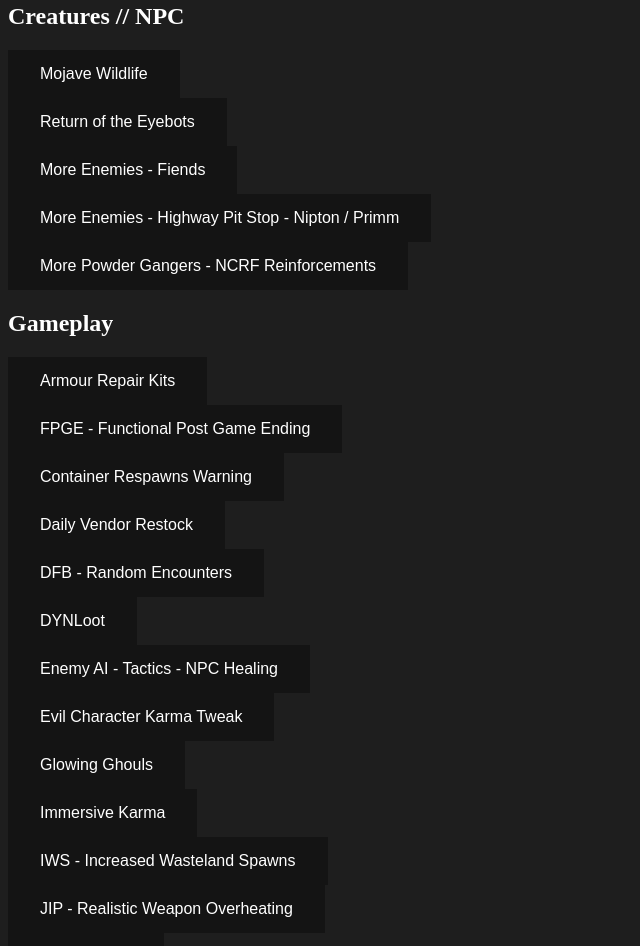
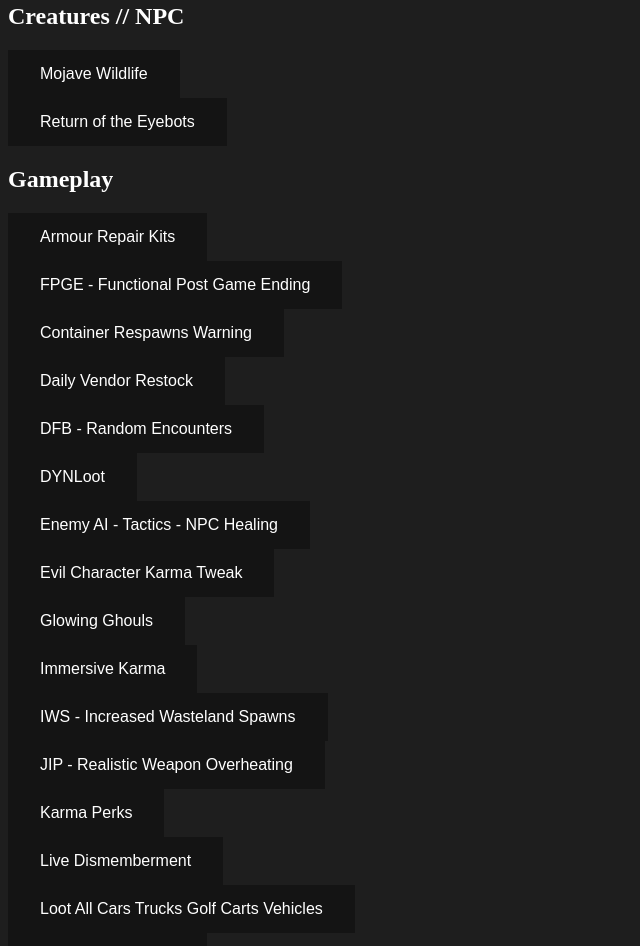
Before and after one commit to valkyrienyanko/FalloutNewVegasModpacks, a website: page public/index.html in a window 1280 px wide. Shown: the part 1025-1971 px from the top of the page, without its empty margins (0-640 px from the left). Drawn offline with nearby package versions, Linux system fonts and the light colour scheme.

Commit message:
Removed the More Enemy Mods because you level up too fast when fighting them

```diff
--- a/public/index.html
+++ b/public/index.html
@@ -53,9 +53,6 @@
 	<ul>
 		<li><button onclick='mod(64638)'>Mojave Wildlife</button></li>
 		<li><button onclick='mod(50892)'>Return of the Eyebots</button></li>
-		<li><button onclick='mod(47291)'>More Enemies - Fiends</button></li>
-		<li><button onclick='mod(61113)'>More Enemies - Highway Pit Stop - Nipton / Primm</button></li>
-		<li><button onclick='mod(45782)'>More Powder Gangers - NCRF Reinforcements</button></li>
 	</ul>
 
 	<h2>Gameplay</h2>
```
